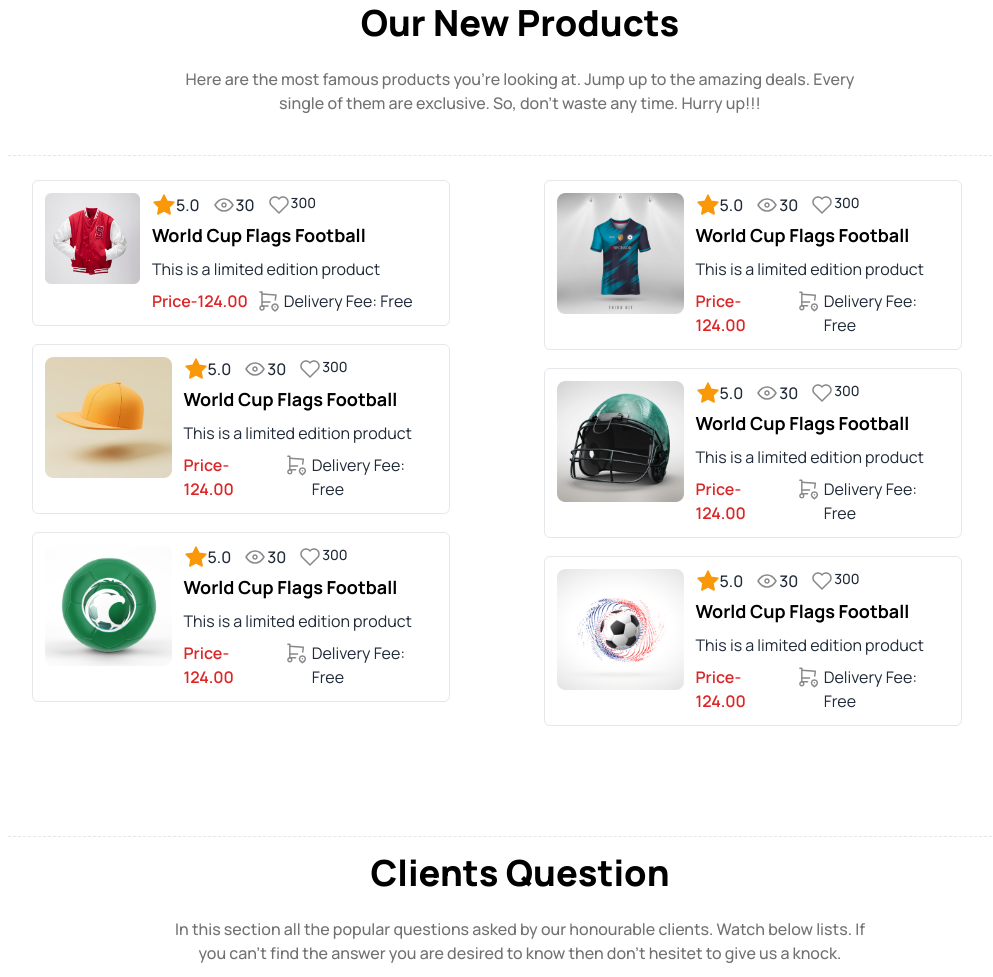
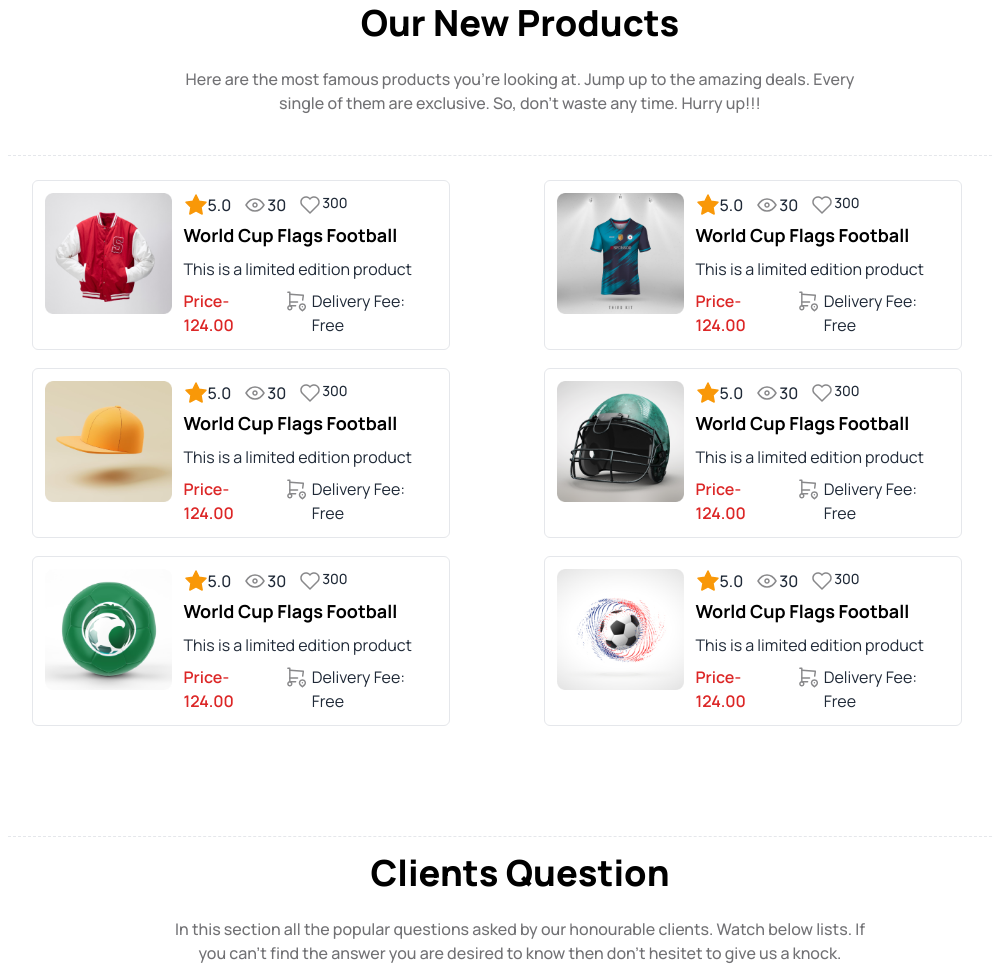
Before and after one commit to ashiqur12315/A3PH-SPORTS-WEB, a plain HTML site: page index.html in a window 1280 px wide. Shown: the part 2042-3019 px from the top of the page, without its empty margins (120-1113 px from the left). Drawn offline with nearby package versions, Linux system fonts and the light colour scheme; a script that the page names is missing.

Commit message:
Fixed the alignment of world cup image

```diff
--- a/index.html
+++ b/index.html
@@ -168,7 +168,7 @@
                 <div class="productsContainer w-full flex flex-col lg:flex-row h-full">
                     <div class="left flex flex-col lg:w-1/2 w-full p-6">
                         <div class="card w-[90%] p-2 lg:p-3 flex flex-col  lg:flex-row border rounded-md">
-                            <div class="imgContain flex justify-center lg:block mb-2 lg:mb-0 w-[100%] lg:w-1/3"> <img src="Images/5.png"  alt=""></div>
+                            <div class="imgContain flex justify-center lg:block mb-2 lg:mb-0 w-[100%] lg:w-1/2"> <img src="Images/5.png"  alt=""></div>
                             <div class="textSection ml-3 w-full">
                                 <div class="iconSection flex">
                                     <svg xmlns="http://www.w3.org/2000/svg" width="24" height="24" viewBox="0 0 24 24" fill="none">
```
